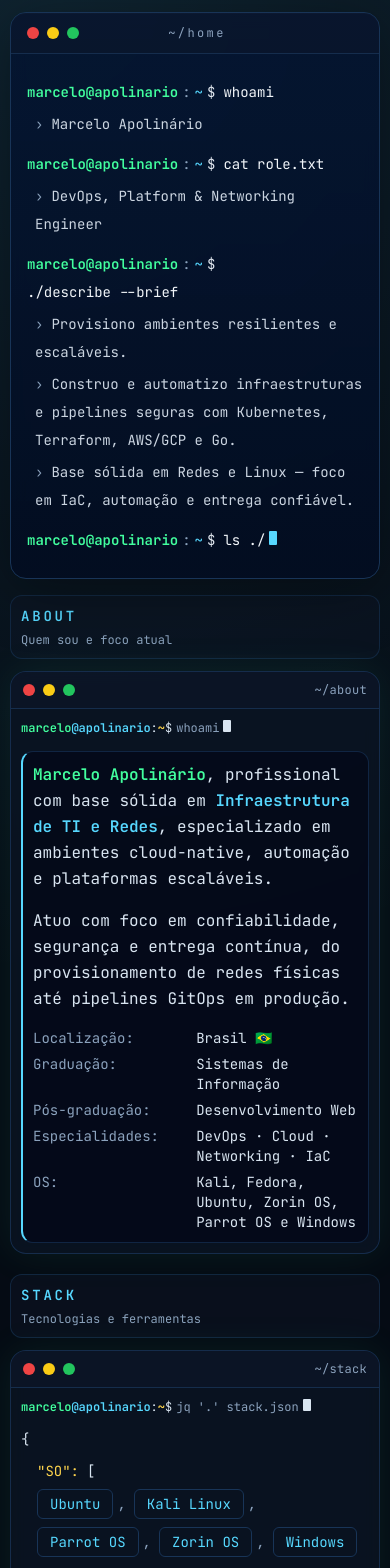
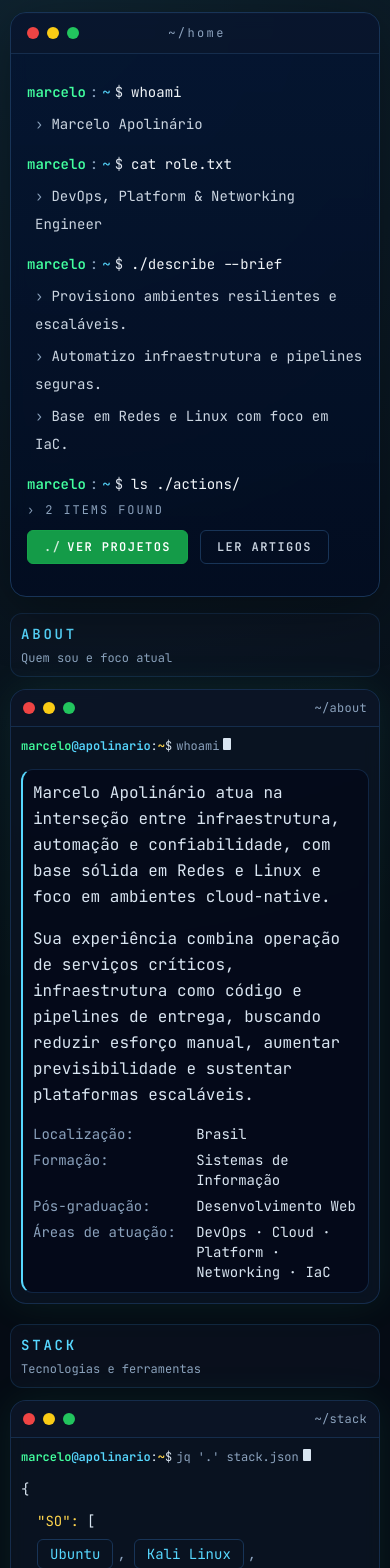
Before and after one commit to apolinario0x21/sturdy-parakeet, a Next.js app: page / in a window 390 px wide. Shown: the top 1568 px of the page. Built offline with nearby package versions, Linux system fonts and the light colour scheme.

Commit message:
Reorganiza Hero/About e ajusta mobile

```diff
--- a/components/sections/About.tsx
+++ b/components/sections/About.tsx
@@ -2,11 +2,10 @@ import { Prompt } from '@/components/Prompt';
 import { TerminalWindow } from '@/components/TerminalWindow';
 
 const metadata = [
-  { key: 'Localização', value: 'Brasil 🇧🇷' },
-  { key: 'Graduação', value: 'Sistemas de Informação' },
+  { key: 'Localização', value: 'Brasil' },
+  { key: 'Formação', value: 'Sistemas de Informação' },
   { key: 'Pós-graduação', value: 'Desenvolvimento Web' },
-  { key: 'Especialidades', value: 'DevOps · Cloud · Networking · IaC' },
-  { key: 'OS', value: 'Kali, Fedora, Ubuntu, Zorin OS, Parrot OS e Windows' }
+  { key: 'Áreas de atuação', value: 'DevOps · Cloud · Platform · Networking · IaC' }
 ] as const;
 
 export function About() {
@@ -16,13 +15,12 @@ export function About() {
       <div className="terminal-output grid gap-4 border-l-2 border-l-term-cyan">
         <div className="space-y-4">
           <p>
-            <span className="font-semibold text-term-green">Marcelo Apolinário</span>, profissional com base sólida em{' '}
-            <span className="font-semibold text-term-cyan">Infraestrutura de TI e Redes</span>, especializado em ambientes
-            cloud-native, automação e plataformas escaláveis.
+            Marcelo Apolinário atua na interseção entre infraestrutura, automação e confiabilidade, com base sólida em Redes
+            e Linux e foco em ambientes cloud-native.
           </p>
           <p>
-            Atuo com foco em confiabilidade, segurança e entrega contínua, do provisionamento de redes físicas até pipelines
-            GitOps em produção.
+            Sua experiência combina operação de serviços críticos, infraestrutura como código e pipelines de entrega, buscando
+            reduzir esforço manual, aumentar previsibilidade e sustentar plataformas escaláveis.
           </p>
         </div>
 
--- a/components/sections/Hero.tsx
+++ b/components/sections/Hero.tsx
@@ -117,12 +117,13 @@ function useTerminalAnimation() {
 
 function PromptLine({ text, cursor = false }: { text: string; cursor?: boolean }) {
   return (
-    <div className="flex flex-wrap items-baseline">
-      <span className="mr-1 font-semibold text-term-green">marcelo@apolinario</span>
-      <span className="text-term-mute">:</span>
-      <span className="mx-1 text-term-cyan">~</span>
-      <span className="mr-2 text-slate-200">$</span>
-      <span className="break-words text-slate-100">{text}</span>
+    <div className="flex min-w-0 items-baseline">
+      <span className="mr-1 shrink-0 font-semibold text-term-green sm:hidden">marcelo</span>
+      <span className="mr-1 shrink-0 font-semibold text-term-green max-sm:hidden">marcelo@apolinario</span>
+      <span className="shrink-0 text-term-mute">:</span>
+      <span className="mx-1 shrink-0 text-term-cyan">~</span>
+      <span className="mr-2 shrink-0 text-slate-200">$</span>
+      <span className="min-w-0 break-words text-slate-100">{text}</span>
       {cursor && <span className="terminal-cursor ml-1 inline-block h-[1em] w-2 rounded-[1px] bg-term-cyan align-baseline" aria-hidden />}
     </div>
   );
@@ -146,11 +147,37 @@ function CtaButton({ label, href, primary }: { label: string; href: string; prim
 
 export function Hero() {
   const { rendered, currentPromptText, done } = useTerminalAnimation();
-  const bottomRef = useRef<HTMLDivElement>(null);
+  const [isMobile, setIsMobile] = useState(false);
 
   useEffect(() => {
-    bottomRef.current?.scrollIntoView({ behavior: 'smooth', block: 'nearest' });
-  }, [rendered, currentPromptText]);
+    const media = window.matchMedia('(max-width: 639px)');
+    const update = () => setIsMobile(media.matches);
+    update();
+    media.addEventListener('change', update);
+
+    return () => media.removeEventListener('change', update);
+  }, []);
+
+  const staticSequence: RenderedStep[] = [
+    { type: 'prompt', text: 'whoami' },
+    { type: 'output', lines: ['Marcelo Apolinário'], step: 0 },
+    { type: 'prompt', text: 'cat role.txt' },
+    { type: 'output', lines: ['DevOps, Platform & Networking Engineer'], step: 1 },
+    { type: 'prompt', text: './describe --brief' },
+    {
+      type: 'output',
+      lines: [
+        'Provisiono ambientes resilientes e escaláveis.',
+        'Automatizo infraestrutura e pipelines seguras.',
+        'Base em Redes e Linux com foco em IaC.'
+      ],
+      step: 2
+    },
+    { type: 'prompt', text: 'ls ./actions/' },
+    { type: 'cta', lines: ['Ver projetos', 'Ler artigos'], step: 3 }
+  ];
+
+  const blocks = isMobile ? staticSequence : rendered;
 
   return (
     <header className="grid w-full grid-cols-1">
@@ -165,8 +192,8 @@ export function Hero() {
           <div className="w-12" aria-hidden />
         </div>
 
-        <div className="max-h-[65vh] overflow-y-auto px-4 py-6 text-sm leading-7 sm:px-6 sm:text-base">
-          {rendered.map((block, index) => {
+        <div className="min-w-0 overflow-hidden px-4 py-6 text-sm leading-7 sm:px-6 sm:text-base">
+          {blocks.map((block, index) => {
             if (block.type === 'prompt') {
               return (
                 <div key={index} className="mb-1">
@@ -199,19 +226,11 @@ export function Hero() {
             );
           })}
 
-          {!done && (
+          {!isMobile && !done && (
             <div className="mt-1">
               <PromptLine text={currentPromptText} cursor />
             </div>
           )}
-
-          {done && (
-            <div className="mt-4">
-              <PromptLine text="" cursor />
-            </div>
-          )}
-
-          <div ref={bottomRef} />
         </div>
       </section>
     </header>
```
